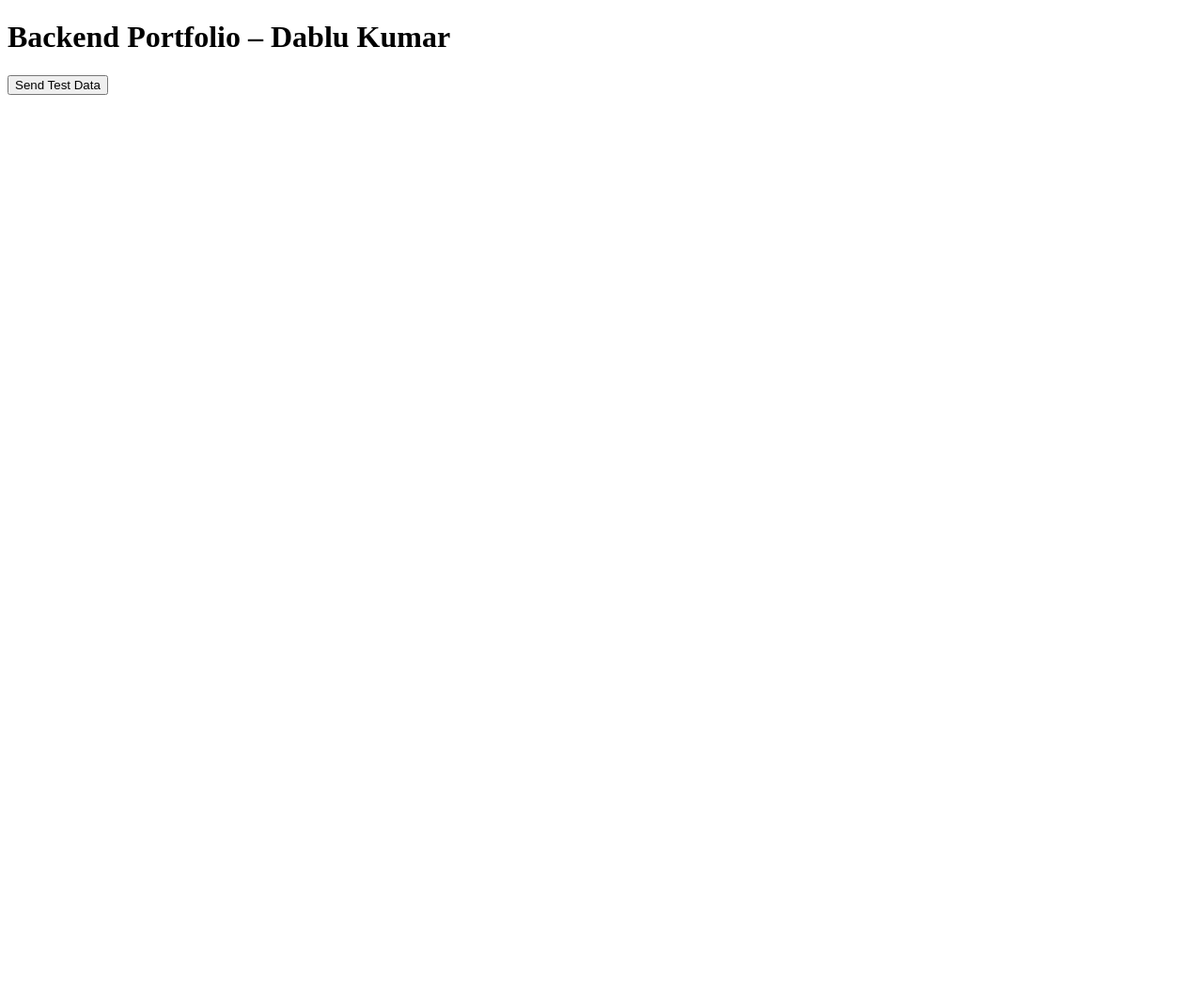
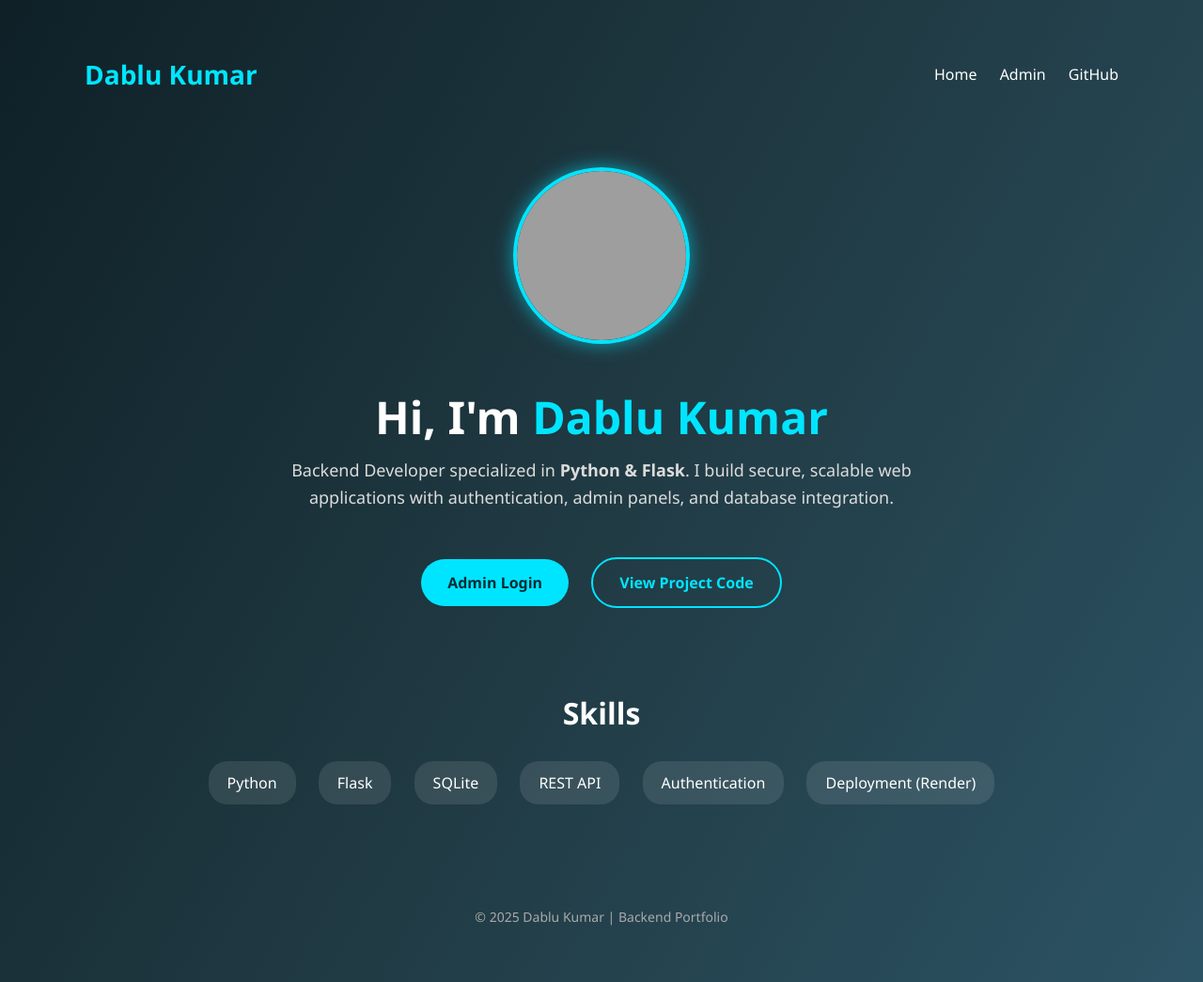
Before and after one commit to Thedablukumar/flask-portfolio, a Flask app: page / in a window 1280 px wide. Shown: the whole page at 94% size. Before the commit the page ends 101 px from the top, so only its background shows below. Run offline with Flask 3, Linux system fonts and the light colour scheme; grey boxes are pictures that could not be loaded.

Commit message:
Replace test page with professional landing page
Updated the HTML structure and styling for the portfolio page, including new meta tags, improved layout, and added sections for skills and project links.

```diff
--- a/templates/index.html
+++ b/templates/index.html
@@ -1,31 +1,187 @@
 <!DOCTYPE html>
-<html>
+<html lang="en">
 <head>
-  <title>Flask Portfolio</title>
+    <meta charset="UTF-8">
+    <title>Dablu Kumar | Backend Developer</title>
+    <meta name="viewport" content="width=device-width, initial-scale=1">
+
+    <style>
+        body {
+            margin: 0;
+            font-family: 'Segoe UI', Tahoma, sans-serif;
+            background: linear-gradient(120deg, #0f2027, #203a43, #2c5364);
+            color: #ffffff;
+        }
+
+        .container {
+            max-width: 1100px;
+            margin: auto;
+            padding: 60px 20px;
+        }
+
+        header {
+            display: flex;
+            justify-content: space-between;
+            align-items: center;
+            flex-wrap: wrap;
+        }
+
+        .logo {
+            font-size: 28px;
+            font-weight: bold;
+            color: #00e5ff;
+        }
+
+        nav a {
+            color: white;
+            text-decoration: none;
+            margin-left: 20px;
+            font-weight: 500;
+        }
+
+        nav a:hover {
+            color: #00e5ff;
+        }
+
+        .hero {
+            margin-top: 80px;
+            text-align: center;
+        }
+
+        .hero h1 {
+            font-size: 48px;
+            margin-bottom: 10px;
+        }
+
+        .hero h1 span {
+            color: #00e5ff;
+        }
+
+        .hero p {
+            font-size: 18px;
+            color: #dcdcdc;
+            max-width: 700px;
+            margin: auto;
+            line-height: 1.6;
+        }
+
+        .buttons {
+            margin-top: 40px;
+        }
+
+        .buttons a {
+            display: inline-block;
+            margin: 10px;
+            padding: 14px 28px;
+            border-radius: 30px;
+            text-decoration: none;
+            font-weight: bold;
+            transition: 0.3s;
+        }
+
+        .btn-primary {
+            background: #00e5ff;
+            color: #002b36;
+        }
+
+        .btn-primary:hover {
+            background: #00bcd4;
+        }
+
+        .btn-outline {
+            border: 2px solid #00e5ff;
+            color: #00e5ff;
+        }
+
+        .btn-outline:hover {
+            background: #00e5ff;
+            color: #002b36;
+        }
+
+        .skills {
+            margin-top: 80px;
+            text-align: center;
+        }
+
+        .skills h2 {
+            font-size: 32px;
+            margin-bottom: 20px;
+        }
+
+        .skill-box {
+            display: inline-block;
+            background: rgba(255,255,255,0.1);
+            padding: 12px 20px;
+            margin: 10px;
+            border-radius: 20px;
+            font-weight: 500;
+        }
+
+        footer {
+            margin-top: 100px;
+            text-align: center;
+            color: #aaa;
+            font-size: 14px;
+        }
+    </style>
 </head>
 <body>
 
-<h1>Backend Portfolio – Dablu Kumar</h1>
+<div class="container">
 
-<button onclick="sendData()">Send Test Data</button>
+    <header>
+        <div class="logo">Dablu Kumar</div>
+        <nav>
+            <a href="/">Home</a>
+            <a href="/login">Admin</a>
+            <a href="https://github.com/Thedablukumar" target="_blank">GitHub</a>
+        </nav>
+    </header>
 
-<script>
-function sendData() {
-  fetch("/api/contact", {
-    method: "POST",
-    headers: {
-      "Content-Type": "application/json"
-    },
-    body: JSON.stringify({
-      name: "Dablu Kumar",
-      email: "dablukr175@gmail.com",
-      message: "Hello from frontend"
-    })
-  })
-  .then(res => res.json())
-  .then(data => alert(data.message));
-}
-</script>
+    <section class="hero">
+        <div style="margin-bottom: 30px;">
+    <img src="{{ url_for('static', filename='image33.jpg') }}"
+         alt="Dablu Kumar"
+         style="
+            width:180px;
+            height:180px;
+            border-radius:50%;
+            object-fit:cover;
+            border:4px solid #00e5ff;
+            box-shadow: 0 0 20px rgba(0,229,255,0.6);
+         ">
+</div>
+
+        <h1>Hi, I'm <span>Dablu Kumar</span></h1>
+        <p>
+            Backend Developer specialized in <b>Python & Flask</b>.
+            I build secure, scalable web applications with authentication,
+            admin panels, and database integration.
+        </p>
+
+        <div class="buttons">
+            <a href="/login" class="btn-primary">Admin Login</a>
+            <a href="https://github.com/Thedablukumar/flask-portfolio" target="_blank" class="btn-outline">
+                View Project Code
+            </a>
+        </div>
+    </section>
+
+    <section class="skills">
+        <h2>Skills</h2>
+        <div class="skill-box">Python</div>
+        <div class="skill-box">Flask</div>
+        <div class="skill-box">SQLite</div>
+        <div class="skill-box">REST API</div>
+        <div class="skill-box">Authentication</div>
+        <div class="skill-box">Deployment (Render)</div>
+    </section>
+
+    <footer>
+        © 2025 Dablu Kumar | Backend Portfolio
+    </footer>
+
+</div>
 
 </body>
 </html>
```
